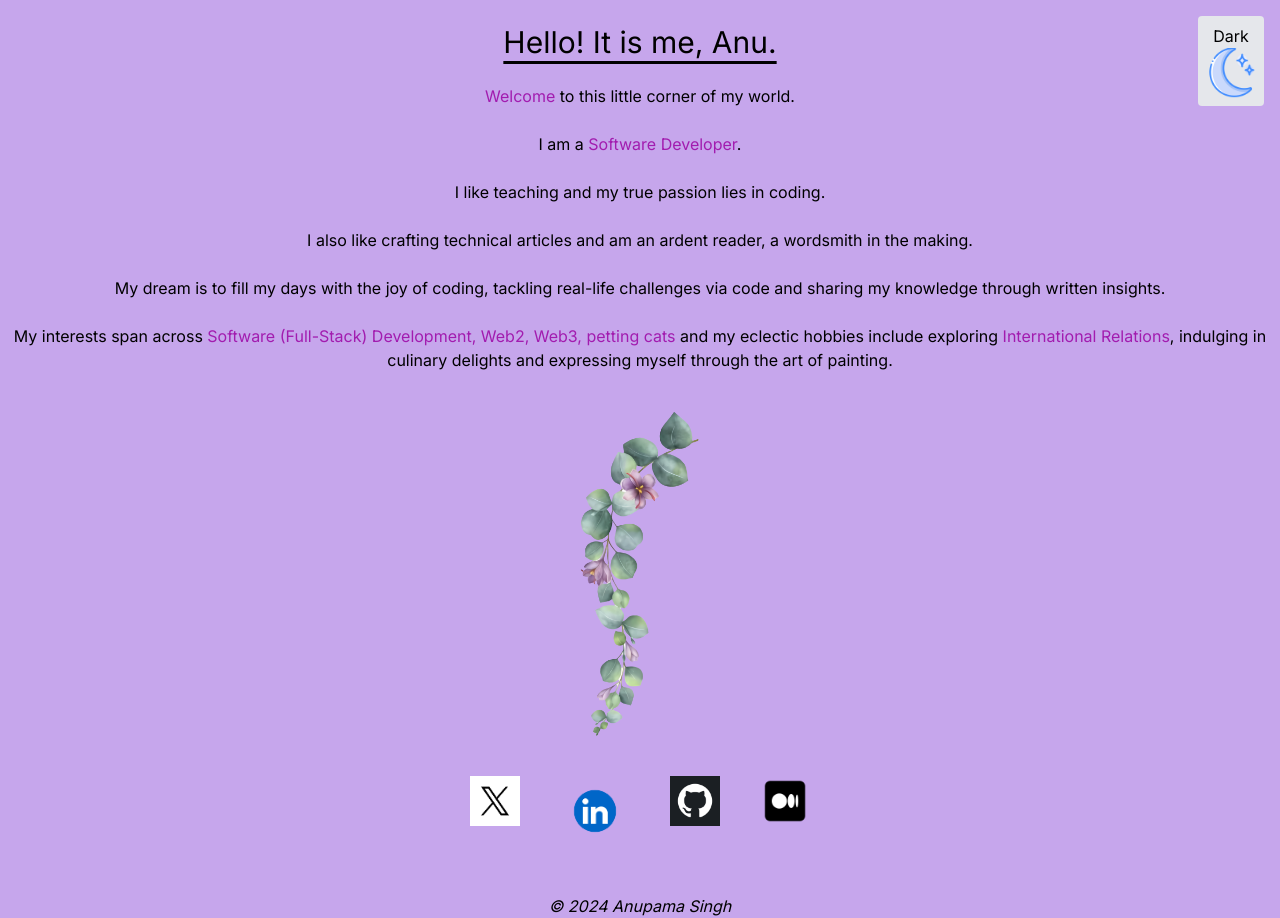
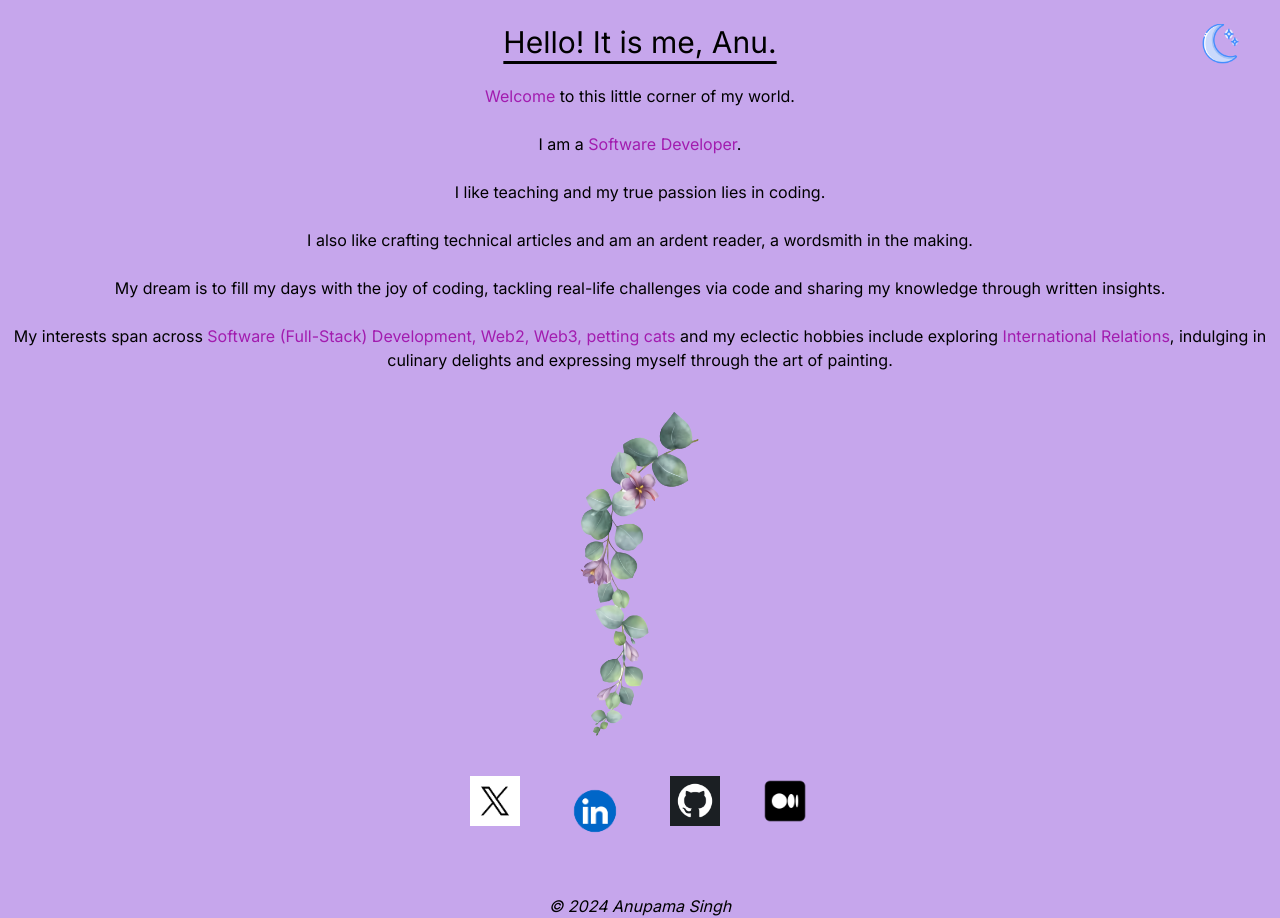
Before and after one commit to anupama12sg/landing_page, a Next.js app: page / in a window 1280 px wide. Built offline with nearby package versions, Linux system fonts and the light colour scheme.

Commit message:
feat:Added light and dark mode icons.

```diff
--- a/src/app/page.js
+++ b/src/app/page.js
@@ -31,18 +31,15 @@ export default function Home() {
 
   return (
     <div className={`min-h-screen transition-colors duration-500 ${theme == "" ? "content-body" : "dark content-body-dark"}`}>
-      <button
-        className="absolute top-4 right-4 p-2 bg-gray-200 dark:bg-white dark:text-black rounded"
-        onClick={() => setTheme(theme === '' ? 'Dark' : '')} // "" == light mode
-      >
-        {theme === '' ? 'Dark' : 'Bright'}
-        <Image
-          src={theme === '' ? Dark : Bright}
-          width={50}
-          height={50}
-          alt={theme === '' ? "Dark Mode" : "Light Mode"}
-        />
-      </button>
+
+      < Image
+        className="absolute top-6 right-10 "
+        onClick={() => setTheme(theme === '' ? 'Dark' : '')}
+        src={theme === '' ? Dark : Bright}
+        width={40}
+        height={40}
+        alt={theme === '' ? "Dark Mode" : "Light Mode"}
+      />
 
       <div>
         <link rel="icon"
```
